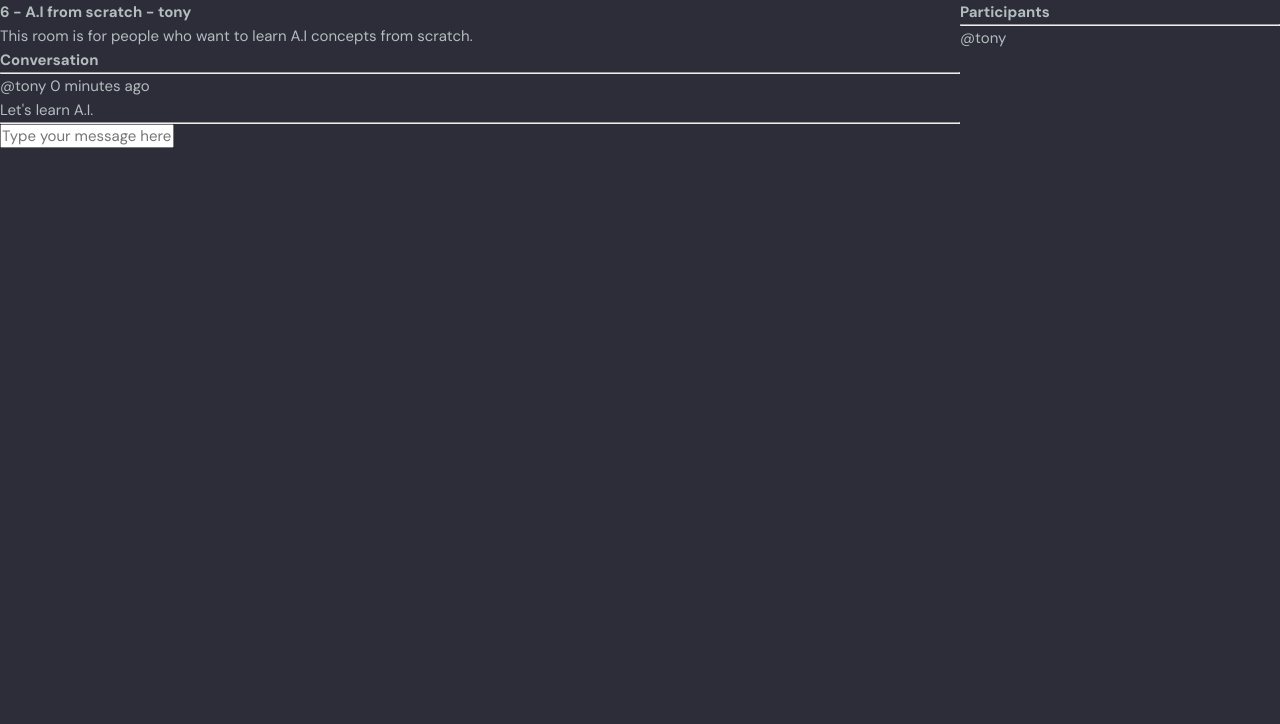
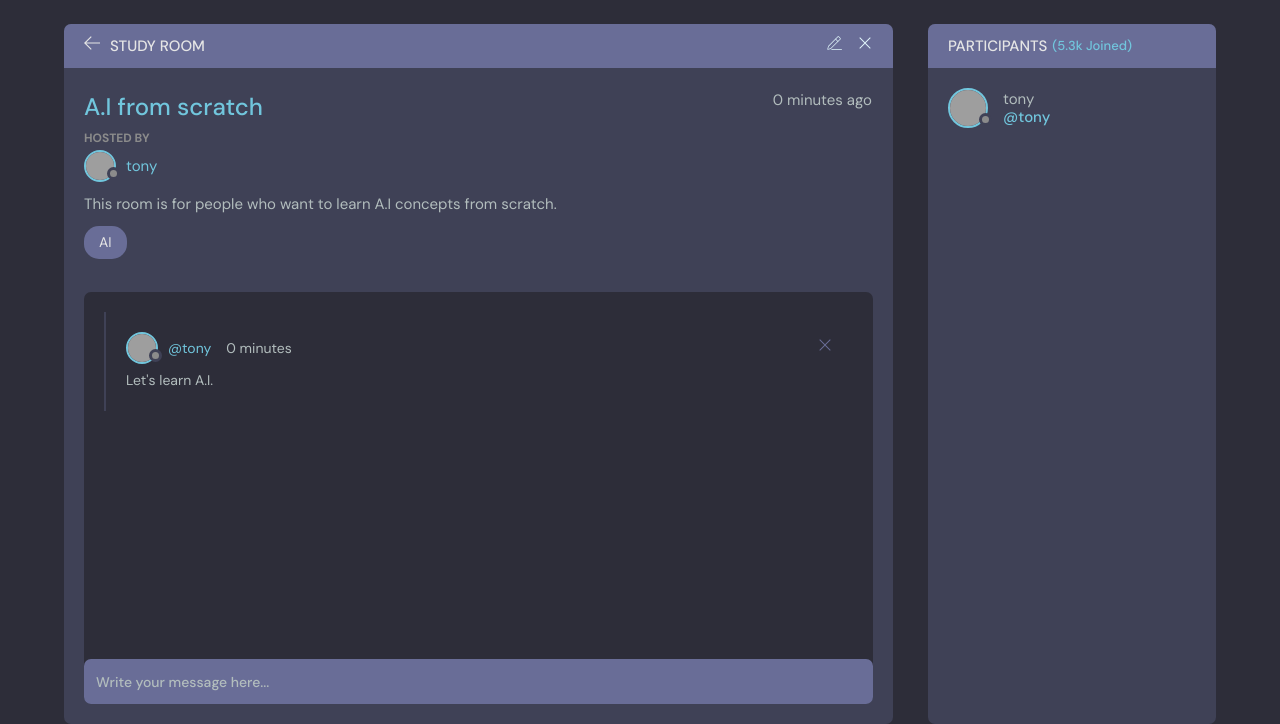
Before and after one commit to github-ashwin/COGNITO, a Django app: page /room/6/ in a window 1280 px wide. Shown: the part 76-800 px from the top of the page. Run offline with Django 5.2, Linux system fonts and the light colour scheme; a user stored in the database is signed in; data comes from the database, SQL or seed files in the repository; grey boxes are pictures that could not be loaded.

Commit message:
Updating Room Design

```diff
--- a/root/templates/main/room.html
+++ b/root/templates/main/room.html
@@ -2,86 +2,152 @@
 
 {% block content %}
 
-<!-- CSS styling for the room container -->
-<style>
-    .room-container {
-        display: grid;
-        grid-template-columns: 3fr 1fr;
-    }
-</style>
+    <main class="profile-page layout layout--2">
+      <div class="container">
+        <!-- Room Start -->
+        <div class="room">
+          <div class="room__top">
+            <div class="room__topLeft">
+              <a href="{% url 'home' %}">
+                <svg version="1.1" xmlns="http://www.w3.org/2000/svg" width="32" height="32" viewBox="0 0 32 32">
+                  <title>arrow-left</title>
+                  <path
+                    d="M13.723 2.286l-13.723 13.714 13.719 13.714 1.616-1.611-10.96-10.96h27.625v-2.286h-27.625l10.965-10.965-1.616-1.607z"
+                  ></path>
+                </svg>
+              </a>
+              <h3>Study Room</h3>
+            </div>
 
-<!-- Room container with a grid layout -->
-<div class="room-container">
-    <!-- Main content area -->
-    <div>
-        <!-- Room details -->
-        <h1>{{ room.id }} - {{ room.name }} - {{ room.host }}</h1>
-        <p>{{ room.description }}</p>
+            <div class="room__topRight">
+              <a href="#">
+                <svg
+                  enable-background="new 0 0 24 24"
+                  height="32"
+                  viewBox="0 0 24 24"
+                  width="32"
+                  xmlns="http://www.w3.org/2000/svg"
+                >
+                  <title>edit</title>
+                  <g>
+                    <path d="m23.5 22h-15c-.276 0-.5-.224-.5-.5s.224-.5.5-.5h15c.276 0 .5.224.5.5s-.224.5-.5.5z" />
+                  </g>
+                  <g>
+                    <g>
+                      <path
+                        d="m2.5 22c-.131 0-.259-.052-.354-.146-.123-.123-.173-.3-.133-.468l1.09-4.625c.021-.09.067-.173.133-.239l14.143-14.143c.565-.566 1.554-.566 2.121 0l2.121 2.121c.283.283.439.66.439 1.061s-.156.778-.439 1.061l-14.142 14.141c-.065.066-.148.112-.239.133l-4.625 1.09c-.038.01-.077.014-.115.014zm1.544-4.873-.872 3.7 3.7-.872 14.042-14.041c.095-.095.146-.22.146-.354 0-.133-.052-.259-.146-.354l-2.121-2.121c-.19-.189-.518-.189-.707 0zm3.081 3.283h.01z"
+                      />
+                    </g>
+                    <g>
+                      <path
+                        d="m17.889 10.146c-.128 0-.256-.049-.354-.146l-3.535-3.536c-.195-.195-.195-.512 0-.707s.512-.195.707 0l3.536 3.536c.195.195.195.512 0 .707-.098.098-.226.146-.354.146z"
+                      />
+                    </g>
+                  </g>
+                </svg>
+              </a>
+              <a href="#">
+                <svg version="1.1" xmlns="http://www.w3.org/2000/svg" width="32" height="32" viewBox="0 0 32 32">
+                  <title>remove</title>
+                  <path
+                    d="M27.314 6.019l-1.333-1.333-9.98 9.981-9.981-9.981-1.333 1.333 9.981 9.981-9.981 9.98 1.333 1.333 9.981-9.98 9.98 9.98 1.333-1.333-9.98-9.98 9.98-9.981z"
+                  ></path>
+                </svg>
+              </a>
+            </div>
 
-        <!-- Conversation section -->
-        <div class="comment-wrapper">
-            <h3>Conversation</h3>
-            <hr>
-            <!-- Loop through room messages -->
-            {% for message in room_messages %}
-                <div>
-                    <!-- Edit and delete options for the message owner -->
-                    {% if request.user == message.user %}
-                        <button onclick="editMessage({{ message.id }}, '{{ message.body|escapejs }}')">Edit</button>
-                        <a href="{% url 'delete_message' message.id %}">Delete</a>
-                    {% endif %}
-                    <!-- Display message details -->
-                    <small>@{{ message.user.username }} {{ message.created|timesince }} ago </small>
-                    <p>{{ message.body }}</p>
-                    <hr>
+            <!-- <button class="action-button" data-id="120" data-delete-url="https://randomuser.me/api/3324923"
+            data-edit-url="profile.html">
+            <svg version="1.1" xmlns="http://www.w3.org/2000/svg" width="32" height="32" viewBox="0 0 32 32">
+              <title>ellipsis-horizontal</title>
+              <path
+                d="M16 7.843c-2.156 0-3.908-1.753-3.908-3.908s1.753-3.908 3.908-3.908c2.156 0 3.908 1.753 3.908 3.908s-1.753 3.908-3.908 3.908zM16 1.98c-1.077 0-1.954 0.877-1.954 1.954s0.877 1.954 1.954 1.954c1.077 0 1.954-0.877 1.954-1.954s-0.877-1.954-1.954-1.954z">
+              </path>
+              <path
+                d="M16 19.908c-2.156 0-3.908-1.753-3.908-3.908s1.753-3.908 3.908-3.908c2.156 0 3.908 1.753 3.908 3.908s-1.753 3.908-3.908 3.908zM16 14.046c-1.077 0-1.954 0.877-1.954 1.954s0.877 1.954 1.954 1.954c1.077 0 1.954-0.877 1.954-1.954s-0.877-1.954-1.954-1.954z">
+              </path>
+              <path
+                d="M16 31.974c-2.156 0-3.908-1.753-3.908-3.908s1.753-3.908 3.908-3.908c2.156 0 3.908 1.753 3.908 3.908s-1.753 3.908-3.908 3.908zM16 26.111c-1.077 0-1.954 0.877-1.954 1.954s0.877 1.954 1.954 1.954c1.077 0 1.954-0.877 1.954-1.954s-0.877-1.954-1.954-1.954z">
+              </path>
+            </svg>
+          </button> -->
+          </div>
+          <div class="room__box scroll">
+            <div class="room__header scroll">
+              <div class="room__info">
+                <h3>{{room.name}}</h3>
+                <span>{{room.created|timesince}} ago</span>
+              </div>
+              <div class="room__hosted">
+                <p>Hosted By</p>
+                <a href="{% url "user_profile" room.host.id %}" class="room__author">
+                  <div class="avatar avatar--small">
+                    <img src="https://randomuser.me/api/portraits/men/37.jpg" />
+                  </div>
+                  <span>{{room.host.username}}</span>
+                </a>
+              </div>
+              <div class="room__details">
+                {{room.description}}
+              </div>
+              <span class="room__topics">{{room.topic}}</span>
+            </div>
+            <div class="room__conversation">
+              <div class="threads scroll">
+                {% for message in room_messages %}
+                <div class="thread">
+                  <div class="thread__top">
+                    <div class="thread__author">
+                      <a href="{% url "user_profile" message.user.id %}" class="thread__authorInfo">
+                        <div class="avatar avatar--small">
+                          <img src="https://randomuser.me/api/portraits/men/37.jpg" />
+                        </div>
+                        <span>@{{message.user.username}}</span>
+                      </a>
+                      <span class="thread__date">{{message.created|timesince}}</span>
+                    </div>
+                    <div class="thread__delete">
+                      <svg version="1.1" xmlns="http://www.w3.org/2000/svg" width="32" height="32" viewBox="0 0 32 32">
+                        <title>remove</title>
+                        <path
+                          d="M27.314 6.019l-1.333-1.333-9.98 9.981-9.981-9.981-1.333 1.333 9.981 9.981-9.981 9.98 1.333 1.333 9.981-9.98 9.98 9.98 1.333-1.333-9.98-9.98 9.98-9.981z"
+                        ></path>
+                      </svg>
+                    </div>
+                  </div>
+                  <div class="thread__details">
+                    {{message.body}}
+                  </div>
                 </div>
+                {% endfor %}
+              </div>
+            </div>
+          </div>
+          <div class="room__message">
+            <form action="#"><input name="" placeholder="Write your message here..." /></form>
+          </div>
+        </div>
+        <!-- Room End -->
+
+        <!--   Start -->
+        <div class="participants">
+          <h3 class="participants__top">Participants <span>(5.3k Joined)</span></h3>
+          <div class="participants__list scroll">
+            {% for participant in participants %}
+            <a href="{% url "user_profile" participant.id %}" class="participant">
+              <div class="avatar avatar--medium">
+                <img src="https://randomuser.me/api/portraits/men/37.jpg" />
+              </div>
+              <p>
+                {{participant.username}}
+                <span>@{{ participant.username }}</span>
+              </p>
+            </a>
             {% endfor %}
+          </div>
         </div>
-
-        <!-- Message form for authenticated users -->
-        {% if request.user.is_authenticated %}
-        <div class="comment-form">
-            <form method="POST" action="" id="comment-form">
-                {% csrf_token %}
-                <!-- Hidden field to store message ID for editing -->
-                <input type="hidden" name="message_id" id="message_id" value="">
-                <!-- Text field for the message body -->
-                <input type="text" name="body" id="message_body" placeholder="Type your message here..." onkeypress="handleKeyPress(event)" />
-            </form>
-        </div>
-        {% endif %}
-    </div>
-
-    <!-- Participants section -->
-    <div>
-        <h3>Participants</h3>
-        <hr>
-        <!-- Loop through participants -->
-        {% for participant in participants %}
-        <div>
-            <p>@{{ participant.username }}</p>
-        </div>
-        {% endfor %}
-    </div>
-</div>
-
-<!-- JavaScript for handling message editing and form submission -->
-<script>
-    function editMessage(messageId, messageBody) {
-        // Set the message ID and body to the input fields
-        document.getElementById('message_id').value = messageId;
-        document.getElementById('message_body').value = messageBody;
-
-        // Focus on the input field
-        document.getElementById('message_body').focus();
-    }
-
-    function handleKeyPress(event) {
-        if (event.key === 'Enter') {
-            event.preventDefault();  // Prevent the default form submission
-            document.getElementById('comment-form').submit();  // Programmatically submit the form
-        }
-    }
-</script>
-
+        <!--  End -->
+      </div>
+    </main>
+    <script src="script.js"></script>
 {% endblock content %}
```
Also changed, not shown: root/templates/main/roomold.html (added, +87 -0 lines).
